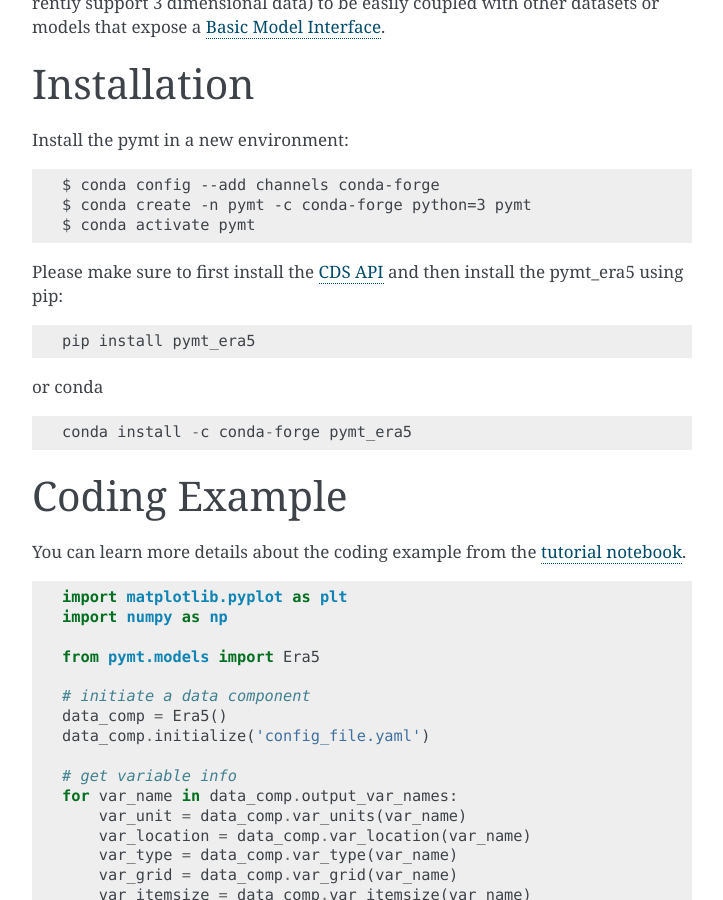
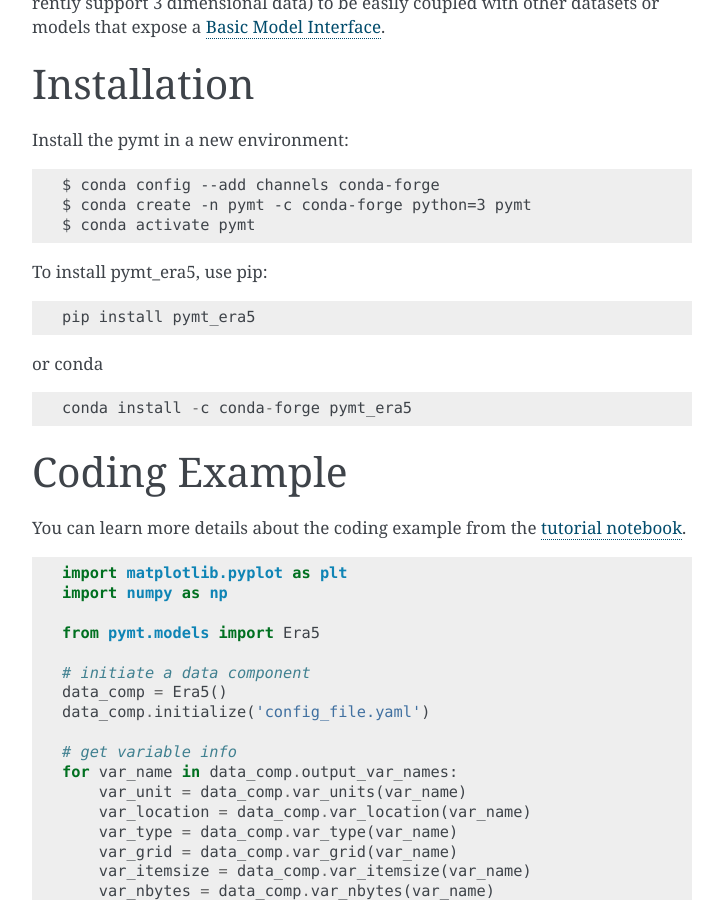
Before and after one commit to pymt-lab/pymt_era5, a Sphinx documentation site: the page built from docs/index.rst, in a window 1280 px wide and 900 px high, scrolled down 376 px. Shown: the whole window, without its empty margins (388-1111 px from the left). Built offline with Sphinx 7.4.7, drawn with Linux system fonts in a browser that asks for light colours.

Commit message:
update docs text

```diff
--- a/README.rst
+++ b/README.rst
@@ -70,8 +70,7 @@ It is possible to list all of the versions of `pymt` available on your platform
 Installing pymt_era5
 --------------------
 
-Please make sure to first install the `CDS API <https://cds.climate.copernicus.eu/api-how-to>`_
-and then install `pymt_era5` using pip
+To install `pymt_era5`, use pip
 
 .. code::
 
--- a/docs/index.rst
+++ b/docs/index.rst
@@ -23,8 +23,7 @@ Install the pymt in a new environment:
     $ conda create -n pymt -c conda-forge python=3 pymt
     $ conda activate pymt
 
-Please make sure to first install the `CDS API <https://cds.climate.copernicus.eu/api-how-to>`_
-and then install the pymt_era5 using pip:
+To install pymt_era5, use pip:
 
 .. code::
 
```
